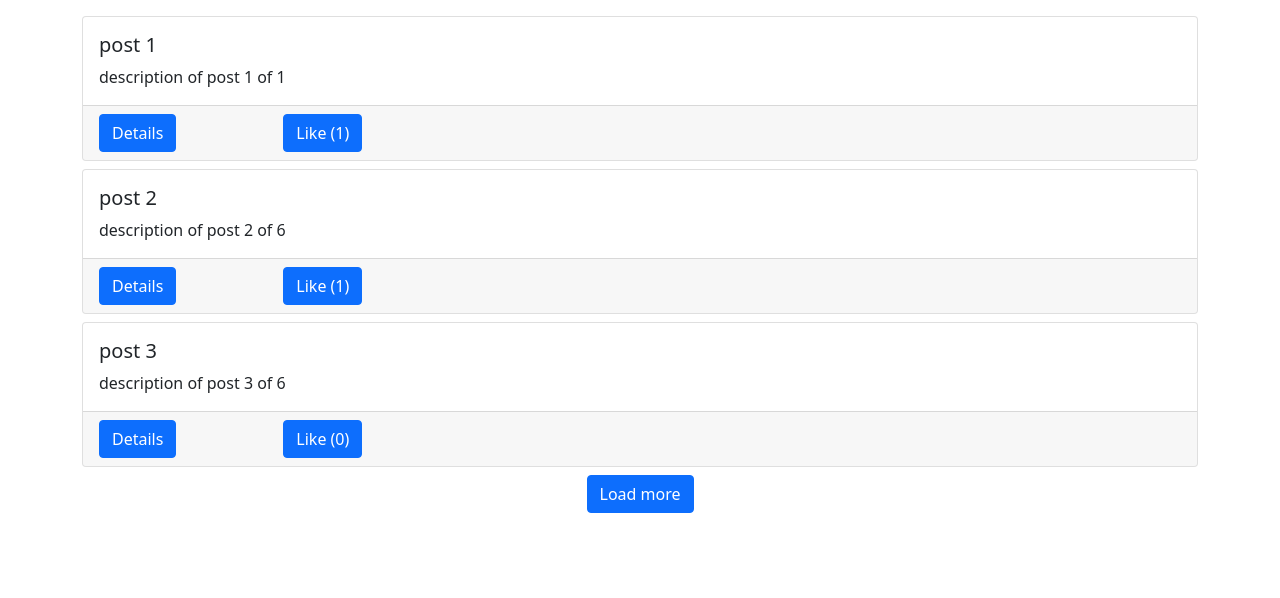
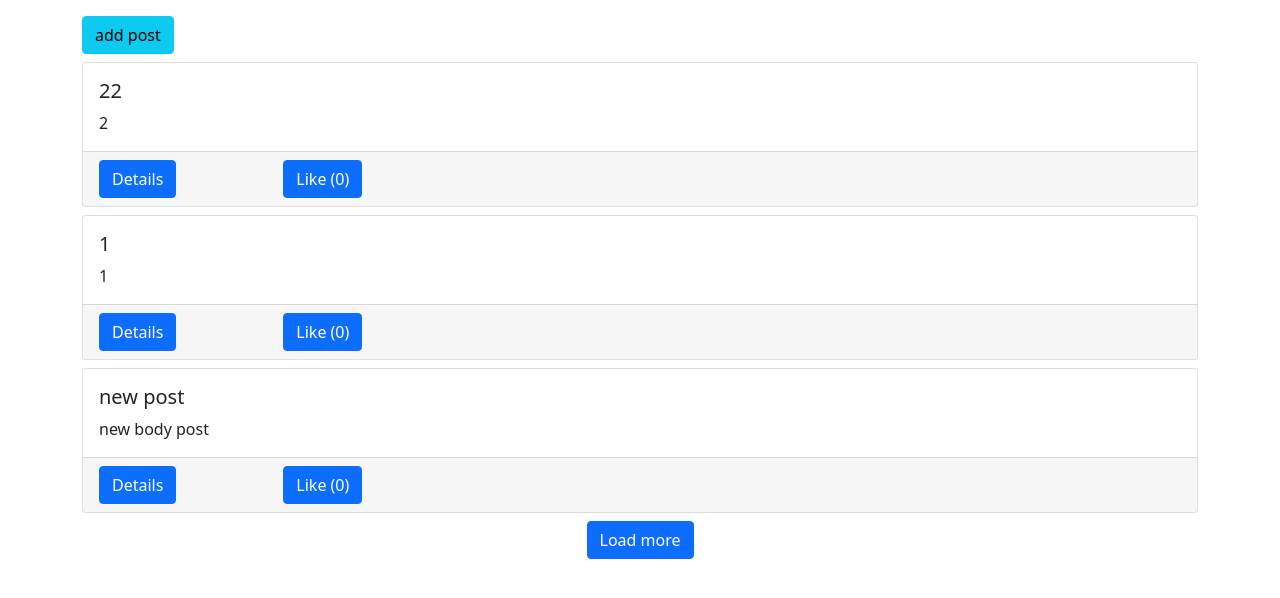
Before and after one commit to OwenDdev/SENG2045_A3_Django, a Django app: page / in a window 1280 px wide. Shown: the top 598 px of the page. Run offline with Django 5.2, Linux system fonts and the light colour scheme; data comes from the database, SQL or seed files in the repository; both versions use the stored data as it was after the commit; data that the repository does not hold is empty; some libraries are stand-ins or nearby versions.

Commit message:
implemented creating new posts using modals and ajax.

```diff
--- /dev/null
+++ b/dj_ajax/src/posts/forms.py
@@ -0,0 +1,9 @@
+from django import forms
+from .models import Post
+
+class PostForm(forms.ModelForm):
+    title = forms.CharField(widget=forms.TextInput(attrs={'class': 'form-contorl'}))
+    body = forms.CharField(widget=forms.Textarea(attrs={'class': 'form-contorl', 'rows': 3}))
+    class Meta:
+        model = Post
+        fields = {'title', 'body',}
--- a/dj_ajax/src/posts/models.py
+++ b/dj_ajax/src/posts/models.py
@@ -17,3 +17,6 @@ class Post(models.Model):
     @property
     def like_count(self):
         return self.liked.all().count()
+
+    class Meta:
+        ordering = ("-created", )
--- a/dj_ajax/src/posts/static/posts/main.js
+++ b/dj_ajax/src/posts/static/posts/main.js
@@ -5,6 +5,15 @@ const postsBox = document.getElementById('posts-box')
 const spinnerBox = document.getElementById('spinner-box')
 const loadBtn = document.getElementById('load-btn')
 const endBox = document.getElementById('end-box')
+
+const postForm = document.getElementById('post-form')
+const title = document.getElementById('id_title')
+const body = document.getElementById('id_body')
+const csrf = document. getElementsByName('csrfmiddlewaretoken')
+
+const alertBox = document.getElementById('alert-box')
+console.log('csrf', csrf)
+
 
 // helloWorldBox.innerHTML ='Hello <b>world<b>'
 
@@ -123,4 +132,49 @@ loadBtn.addEventListener('click', ()=>{
     getData()
 })
 
+postForm.addEventListener('submit', e=>{
+    e.preventDefault()
+
+    $.ajax({
+        type: 'POST',
+        url: '',
+        data:{
+            'csrfmiddlewaretoken': csrf[0].value,
+            'title': title.value,
+            'body': body.value
+        },
+        success: function(response){
+            console.log(response)
+            postsBox.insertAdjacentHTML('afterbegin', `
+                    <div class="card mb-2">
+                            <div class="card-body">
+                                <h5 class="card-title">${response.title}</h5>
+                                <p class="card-text">${response.body}</p>
+                            </div>
+                             <div class="card-footer">
+                                <div class="row">
+                                    <div class="col-2">
+                                         <a href="#" class="btn btn-primary">Details</a>
+                                    </div>
+                                    <div class="col-2">
+                                        <form class="like-unlike-forms" data-form-id="${response.id}">
+
+                                            <button href="#" class="btn btn-primary" id="like-unlike-${response.id}" >Like(0)</button>
+                                        </form>
+                                    </div>
+                                </div>
+                            </div>
+                        </div>
+                `)
+            likeUnlikePosts()
+            $('#addPostModal').modal('hide')
+            handleAlerts('success', 'New post added!')
+        },
+        error: function (error){
+            console.log(erro)
+            handleAlerts('danger', 'ups...something went wrong')
+        }
+    })
+})
+
 getData()
--- a/dj_ajax/src/posts/templates/posts/main.html
+++ b/dj_ajax/src/posts/templates/posts/main.html
@@ -1,5 +1,6 @@
 {% extends "base.html" %}
 {% load static %}
+{% load crispy_forms_tags %}
 
 {% block scripts %}
     <script src= "{% static 'posts/main.js' %}" defer></script>
@@ -16,7 +17,37 @@ posts
         {{obj.title}} - {{obj.body}} <br>
     {%endfor%}
 {% endcomment %}
+    <!-- Modal -->
+    <div class="modal fade" id="addPostModal" tabindex="-1" aria-labelledby="exampleModalLabel" aria-hidden="true">
+        <div class="modal-dialog">
+            <div class="modal-content">
+                <div class="modal-header">
+                    <h5 class="modal-title" id="exampleModalLabel">Create post</h5>
+                    <button type="button" class="btn-close" data-bs-dismiss="modal" aria-label="Close"></button>
+                </div>
+                <div class="modal-body">
+                    <form id="post-form">
+                        {% csrf_token %}
+                        {{form|crispy}}
+                        <!--{{form.as_p}}-->
 
+                        <div class="modal-footer">
+                            <button type="submit" class="btn btn-danger" data-bs-dismiss="modal">close</button>
+                            <button type="sumit" class="btn btn-success">+ add</button>
+                        </div>
+
+                    </form>
+                </div>
+
+            </div>
+        </div>
+    </div>
+
+    <div id="alert-box"></div>
+    <!-- Button trigger modal -->
+    <button type="button" class="btn btn-info mb-2" data-bs-toggle="modal" data-bs-target="#addPostModal">
+        add post
+    </button>
 
     <div id="posts-box"></div>
 
--- a/dj_ajax/src/posts/views.py
+++ b/dj_ajax/src/posts/views.py
@@ -1,31 +1,55 @@
 from django.shortcuts import render
 from .models import Post
 from django.http import JsonResponse
+from .forms import PostForm
+from profiles.models import Profile
 # Create your views here.
 
 def post_list_and_create(request):
-    qs = Post.objects.all()
-    return render(request, 'posts/main.html', {'qs':qs})
+    form = PostForm(request.POST or None)
+    # qs = Post.objects.all()
+
+    if request.headers.get('x-requested-with') == 'XMLHttpRequest':
+        if form.is_valid():
+            author = Profile.objects.get(user=request.user)
+            instance = form.save(commit=False)
+            instance.author = author
+            instance.save()
+            return JsonResponse({
+                'title': instance.title,
+                'body': instance.body,
+                'author': instance.author.user.username,
+                'id': instance.id
+            })
+
+    context = {
+        #'qs' : qs
+        'form': form,
+    }
+    return render(request, 'posts/main.html', context)
 
 def load_post_data_view(request, num_posts):
-    visible = 3
-    upper = num_posts
-    lower = upper - visible
-    size = Post.objects.all().count()
 
-    qs = Post.objects.all()
-    data =[]
-    for obj in qs:
-        item = {
-            'id': obj.id,
-            'title': obj.title,
-            'body': obj.body,
-            'liked': True if request.user in obj.liked.all() else False,
-            'count': obj.like_count,
-            'author': obj.author.user.username
-        }
-        data.append(item)
-    return JsonResponse({'data' : data[lower:upper], 'size':size })
+    if request.headers.get('x-requested-with') == 'XMLHttpRequest':
+
+        visible = 3
+        upper = num_posts
+        lower = upper - visible
+        size = Post.objects.all().count()
+
+        qs = Post.objects.all()
+        data =[]
+        for obj in qs:
+            item = {
+                'id': obj.id,
+                'title': obj.title,
+                'body': obj.body,
+                'liked': True if request.user in obj.liked.all() else False,
+                'count': obj.like_count,
+                'author': obj.author.user.username
+            }
+            data.append(item)
+        return JsonResponse({'data' : data[lower:upper], 'size':size })
 
 def like_unlike_post(request):
     #.is_ajax()removed in Django 4.0.
--- a/dj_ajax/src/posts_proj/settings.py
+++ b/dj_ajax/src/posts_proj/settings.py
@@ -41,8 +41,12 @@ INSTALLED_APPS = [
     'posts',
     'profiles',
     #3rd party apps
-    'crispy_forms'
+    'crispy_forms',
+    'crispy_bootstrap4',
 ]
+
+CRISPY_ALLOWED_TEMPLATE_PACKS = "bootstrap4"
+CRISPY_TEMPLATE_PACK = "bootstrap4"
 
 MIDDLEWARE = [
     'django.middleware.security.SecurityMiddleware',
--- a/dj_ajax/src/static/functions.js
+++ b/dj_ajax/src/static/functions.js
@@ -0,0 +1,7 @@
+const handleAlerts = (type, msg) =>{
+    alertBox.innerHTML = `
+        <div class="alert alert-${type}"  role='alert'>
+            ${msg}
+        </div>
+    `
+}
```
Also changed, not shown: dj_ajax/src/db.sqlite3.
